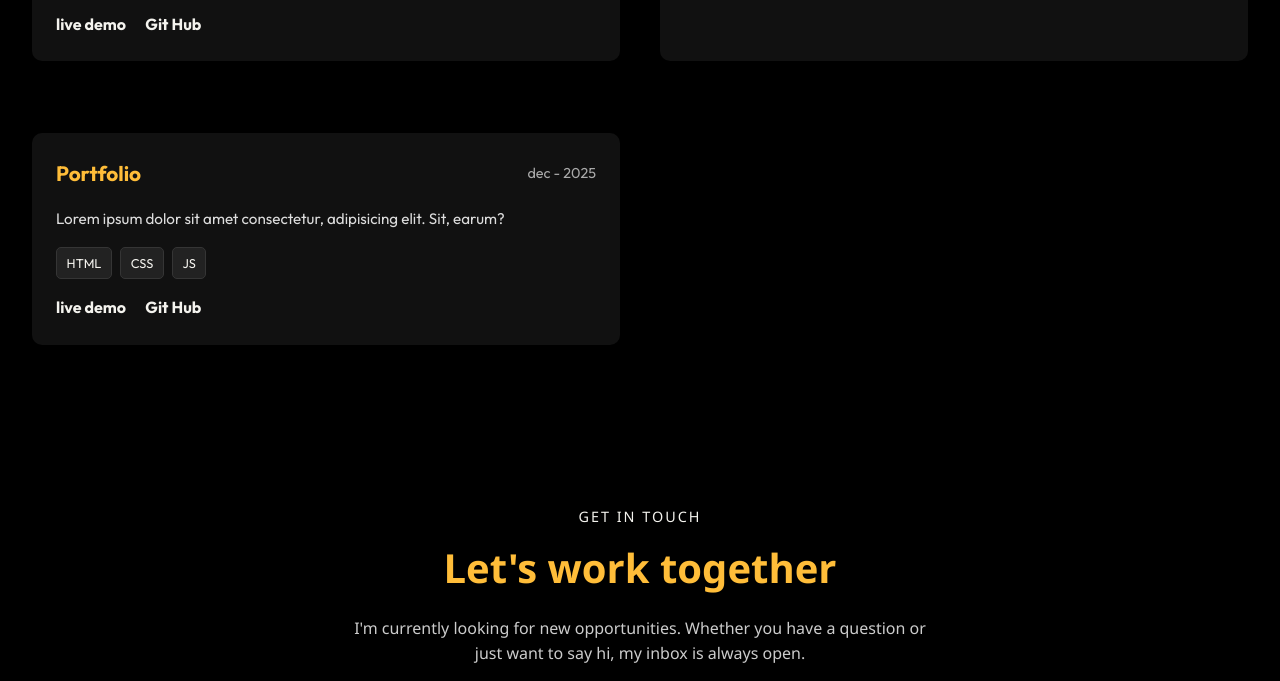
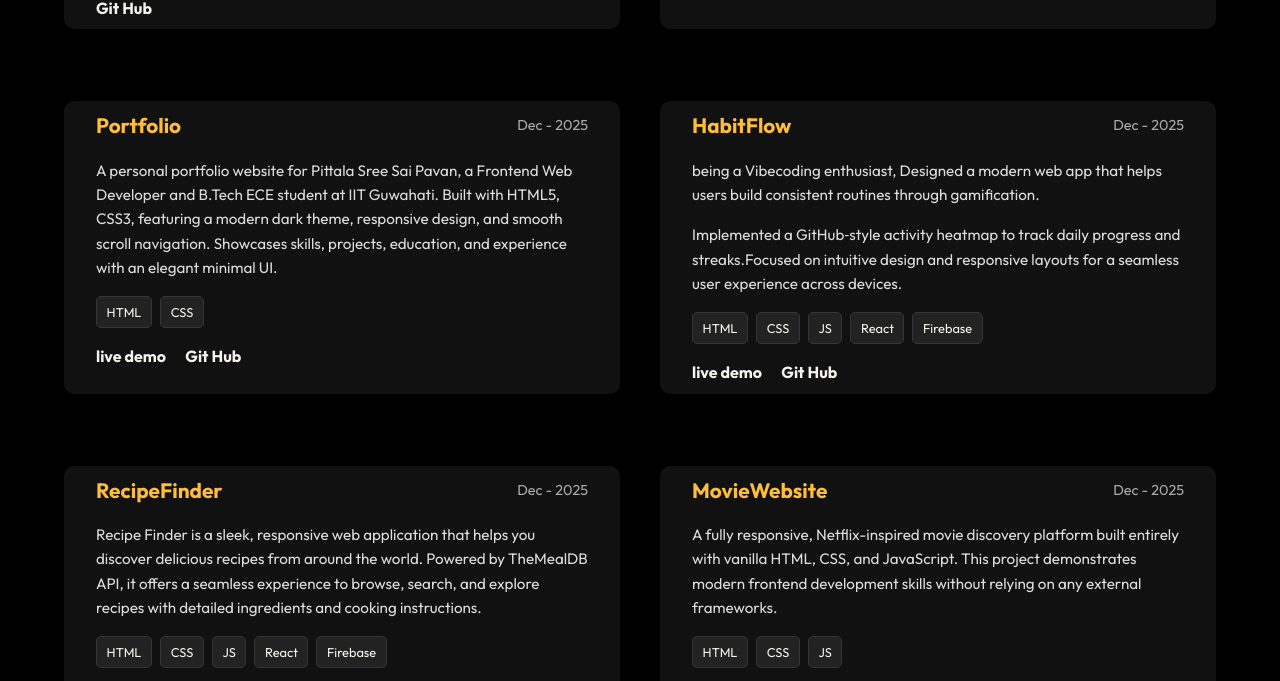
Before and after one commit to p-sree-sai-pavan/Portfolio, a plain HTML site: page index.html in a window 1280 px wide. Shown: the part 2122-2803 px from the top of the page. Drawn offline with nearby package versions, Linux system fonts and the light colour scheme.

Commit message:
Update LinkedIn URLs, fix README preview image path, replace placeholder links, and add assets

```diff
--- a/index.html
+++ b/index.html
@@ -128,8 +128,7 @@
                     <li class="techused">python</li>
                 </ul>
                 <div class="projectlinks">
-                    <a href="#circuitsolver">live demo</a>
-                    <a href="#github">Git Hub</a>
+                    <a href="https://github.com/p-sree-sai-pavan/Circuit-Theory">Git Hub</a>
                 </div>
             </div>
             <div class="projectcard">
@@ -137,7 +136,7 @@
                     <h3>Algo Visualiser</h3>
                     <div class="date">Dec - 2025</div>
                 </div>
-                <p>Lorem ipsum dolor sit amet consectetur, adipisicing elit. Sit, earum?</p>
+                <p>The Sorting Algorithm Visualizer is an educational web application designed to help students, educators, and developers understand how different sorting algorithms work. Watch algorithms sort data step-by-step with smooth animations, adjustable speed controls, and interactive features.</p>
                 <ul>
                     <li class="techused">HTML</li>
                     <li class="techused">CSS</li>
@@ -145,24 +144,76 @@
                     <li class="techused">React</li>
                 </ul>
                 <div class="projectlinks">
-                    <a href="#algovisualiser">live demo</a>
-                    <a href="#github">Git Hub</a>
+                    <a href="https://p-sree-sai-pavan.github.io/Sorting-Algorithm-Visualizer/">live demo</a>
+                    <a href="https://github.com/p-sree-sai-pavan/Sorting-Algorithm-Visualizer">Git Hub</a>
                 </div>
             </div>
             <div class="projectcard">
                 <div class="projecthead">
                     <h3>Portfolio</h3>
-                    <div class="date">dec - 2025</div>
+                    <div class="date">Dec - 2025</div>
                 </div>
-                <p>Lorem ipsum dolor sit amet consectetur, adipisicing elit. Sit, earum?</p>
+                <p>A personal portfolio website for Pittala Sree Sai Pavan, a Frontend Web Developer and B.Tech ECE student at IIT Guwahati. Built with HTML5, CSS3, featuring a modern dark theme, responsive design, and smooth scroll navigation. Showcases skills, projects, education, and experience with an elegant minimal UI.</p>
+                <ul>
+                    <li class="techused">HTML</li>
+                    <li class="techused">CSS</li>
+                </ul>
+                <div class="projectlinks">
+                    <a href="https://p-sree-sai-pavan.github.io/Portfolio/">live demo</a>
+                    <a href="https://github.com/p-sree-sai-pavan/Portfolio">Git Hub</a>
+                </div>
+            </div>
+            <div class="projectcard">
+                <div class="projecthead">
+                    <h3>HabitFlow</h3>
+                    <div class="date">Dec - 2025</div>
+                </div>
+                <p>being a Vibecoding enthusiast, Designed a modern web app that helps users build consistent routines through gamification.</p>
+                <p> Implemented a GitHub‑style activity heatmap to track daily progress and streaks.Focused on intuitive design and responsive layouts for a seamless user experience across devices.</p>
+                <ul>
+                    <li class="techused">HTML</li>
+                    <li class="techused">CSS</li>
+                    <li class="techused">JS</li>
+                    <li class="techused">React</li>
+                    <li class="techused">Firebase</li>
+                </ul>
+                <div class="projectlinks">
+                    <a href="https://habitflow-6da66.web.app/">live demo</a>
+                    <a href="https://github.com/p-sree-sai-pavan/HabitFlow">Git Hub</a>
+                </div>
+            </div>
+            <div class="projectcard">
+                <div class="projecthead">
+                    <h3>RecipeFinder</h3>
+                    <div class="date">Dec - 2025</div>
+                </div>
+                <p>Recipe Finder is a sleek, responsive web application that helps you discover delicious recipes from around the world. Powered by TheMealDB API, it offers a seamless experience to browse, search, and explore recipes with detailed ingredients and cooking instructions.</p>
+                <ul>
+                    <li class="techused">HTML</li>
+                    <li class="techused">CSS</li>
+                    <li class="techused">JS</li>
+                    <li class="techused">React</li>
+                    <li class="techused">Firebase</li>
+                </ul>
+                <div class="projectlinks">
+                    <a href="https://p-sree-sai-pavan.github.io/SWC-Task-recipe-app-/">live demo</a>
+                    <a href="https://github.com/p-sree-sai-pavan/SWC-Task-recipe-app-">Git Hub</a>
+                </div>
+            </div>
+            <div class="projectcard">
+                <div class="projecthead">
+                    <h3>MovieWebsite</h3>
+                    <div class="date">Dec - 2025</div>
+                </div>
+                <p>A fully responsive, Netflix-inspired movie discovery platform built entirely with vanilla HTML, CSS, and JavaScript. This project demonstrates modern frontend development skills without relying on any external frameworks.</p>
                 <ul>
                     <li class="techused">HTML</li>
                     <li class="techused">CSS</li>
                     <li class="techused">JS</li>
                 </ul>
                 <div class="projectlinks">
-                    <a href="#portfolio">live demo</a>
-                    <a href="#github">Git Hub</a>
+                    <a href="https://p-sree-sai-pavan.github.io/Movie_Website/">live demo</a>
+                    <a href="https://github.com/p-sree-sai-pavan/Movie_Website">Git Hub</a>
                 </div>
             </div>
         </div>
@@ -179,7 +230,7 @@
             <a href="https://github.com/p-sree-sai-pavan">
                 <i class="fa-brands fa-github"></i> GitHub
             </a>
-            <a href="www.linkedin.com/in/sree-sai-pavan-pittala-61a284365">
+            <a href="https://www.linkedin.com/in/sree-sai-pavan-pittala-61a284365">
                 <i class="fa-brands fa-linkedin"></i> LinkedIn
             </a>
             <a href="tel:+917893390507" class="contact-link">
--- a/style.css
+++ b/style.css
@@ -320,6 +320,7 @@ section {
   display: grid;
   grid-template-columns: repeat(2, 1fr);
   gap: 2.5rem;
+  padding: 0 2rem;
 }
 
 .projectcard {
@@ -328,6 +329,7 @@ section {
   padding: 1.5rem;
   transition: all 0.75s ease;
   box-shadow: 0 0 10px rgba(0, 0, 0, 0.5);
+  padding: 0.5rem 2rem;
 }
 
 .projectcard:hover {
```
Also changed, not shown: pic.png (added), 1 other file.
